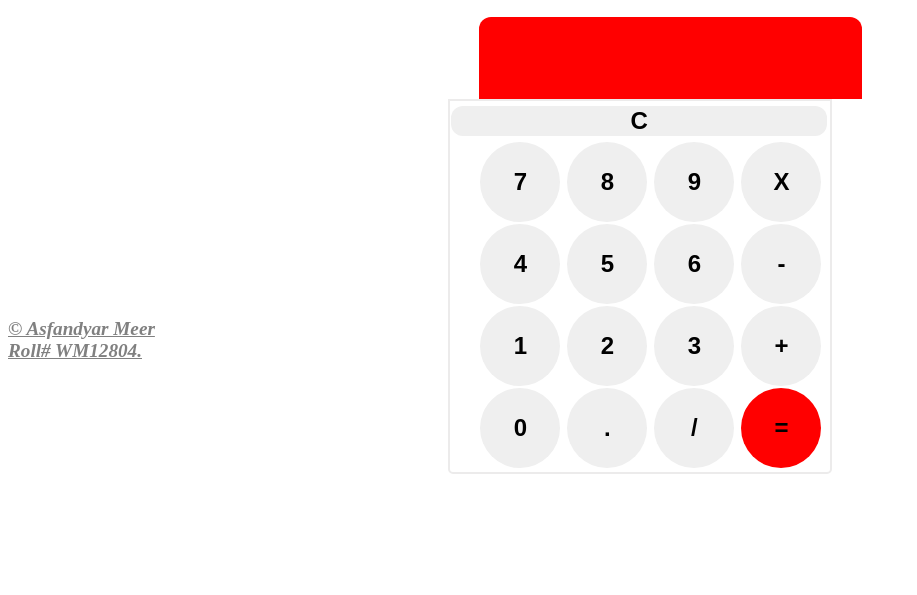
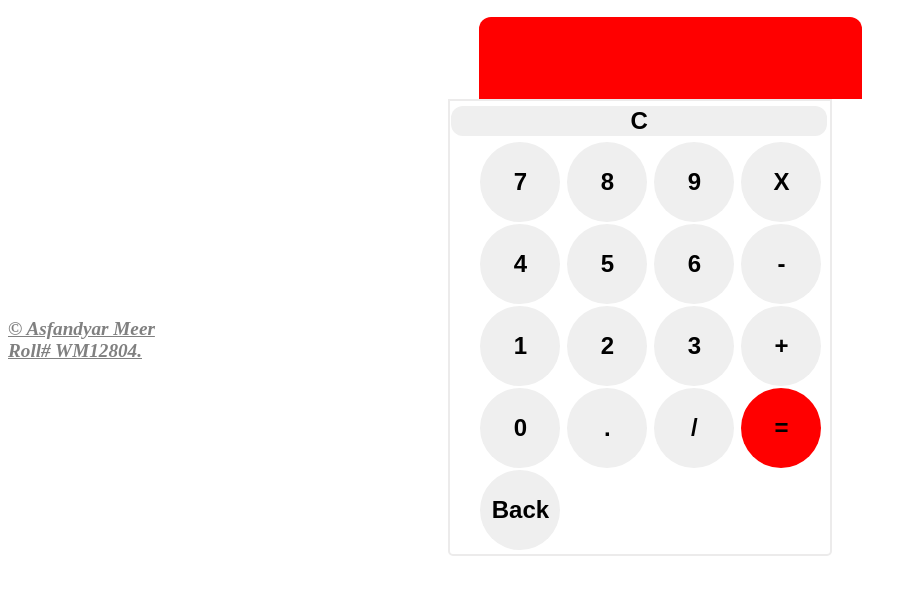
Before and after one commit to meerasfand007/JavaScript-calculator, a plain HTML site: page index.html in a window 1280 px wide. Shown: the part 101-696 px from the top of the page, without its empty margins (0-917 px from the left). Drawn offline with Linux system fonts and the light colour scheme.

Commit message:
recent update

```diff
--- a/app.js
+++ b/app.js
@@ -12,3 +12,8 @@ function getResult() {
     var calInput = document.getElementById('calInput');
     calInput.value = eval(calInput.value)
 }
+
+function back(){
+    var back=document.getElementById('calInput');
+    back.value=back.value.slice(0,-1);
+}
--- a/index.html
+++ b/index.html
@@ -42,6 +42,7 @@
                 <button class="Btn" onclick="getNum('.')">.</button>
                 <button class="Btn" onclick="getNum('/')">/</button>
                 <button class="Btn1" onclick=" getResult() ">=</button>
+                <button class="Btn" onclick="back()">Back</button>
 
             </div>
 
```
